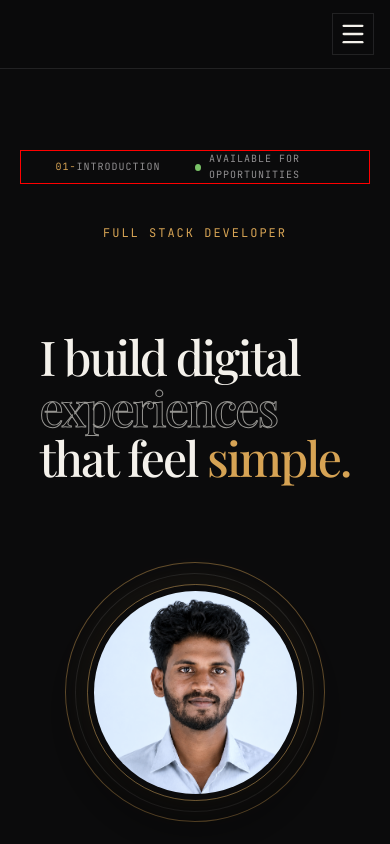
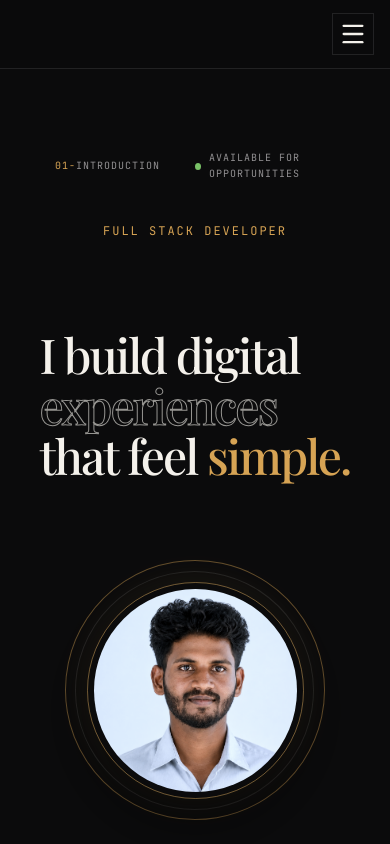
Before and after one commit to manoj-may05/portfolio, a React (Vite) app: page / in a window 390 px wide. Shown: the top 844 px of the page. Built offline with nearby package versions, Linux system fonts and the light colour scheme.

Commit message:
Improve portfolio hero topline mobile compatible

```diff
--- a/src/App.css
+++ b/src/App.css
@@ -947,11 +947,7 @@ section {
   /* HERO */
 
   .hero-topline {
-  display: flex;
-  justify-content: space-between;
-  align-items: center;
   margin-bottom: 60px;
-  border: 1px solid red;
 }
 
   .hero-layout,
```
